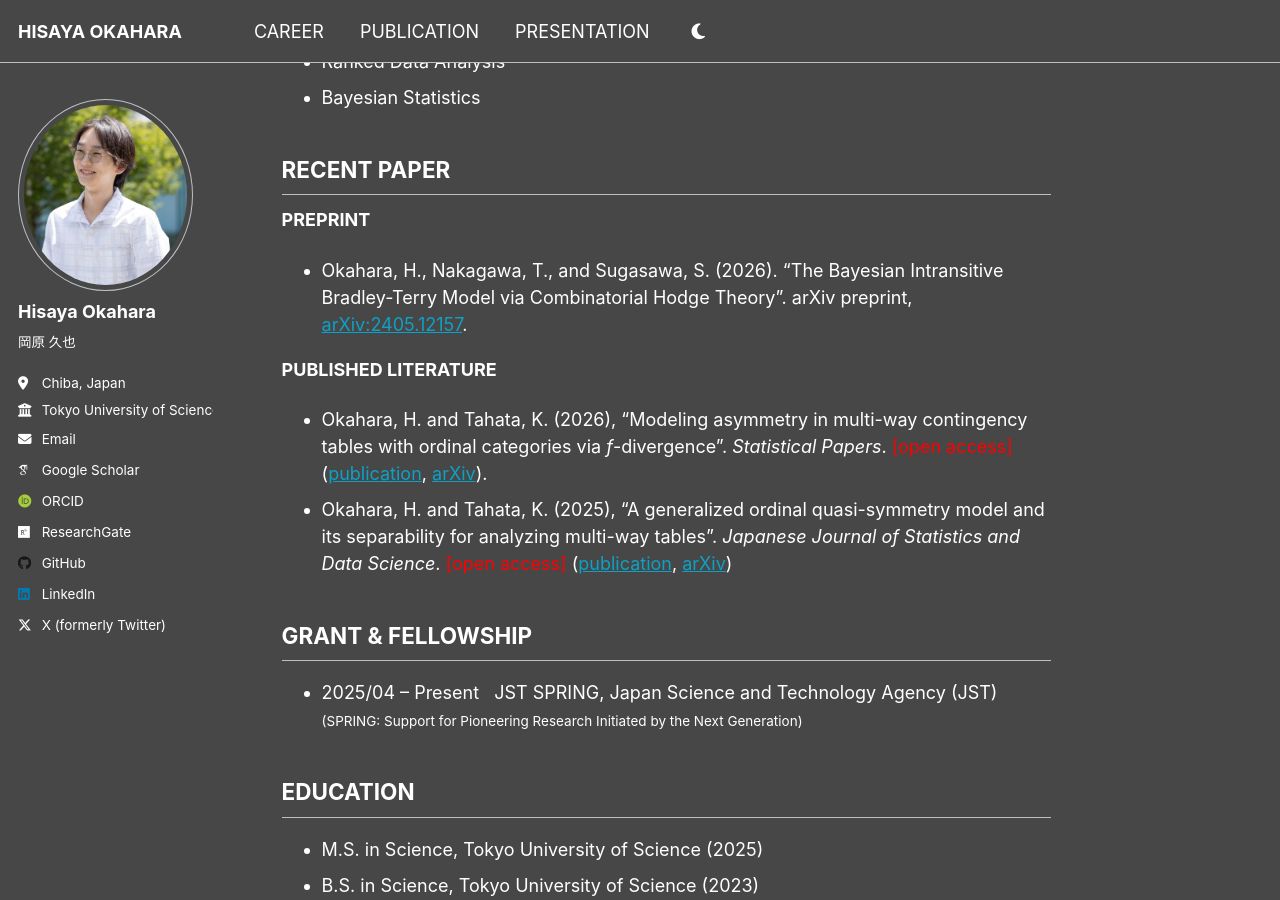
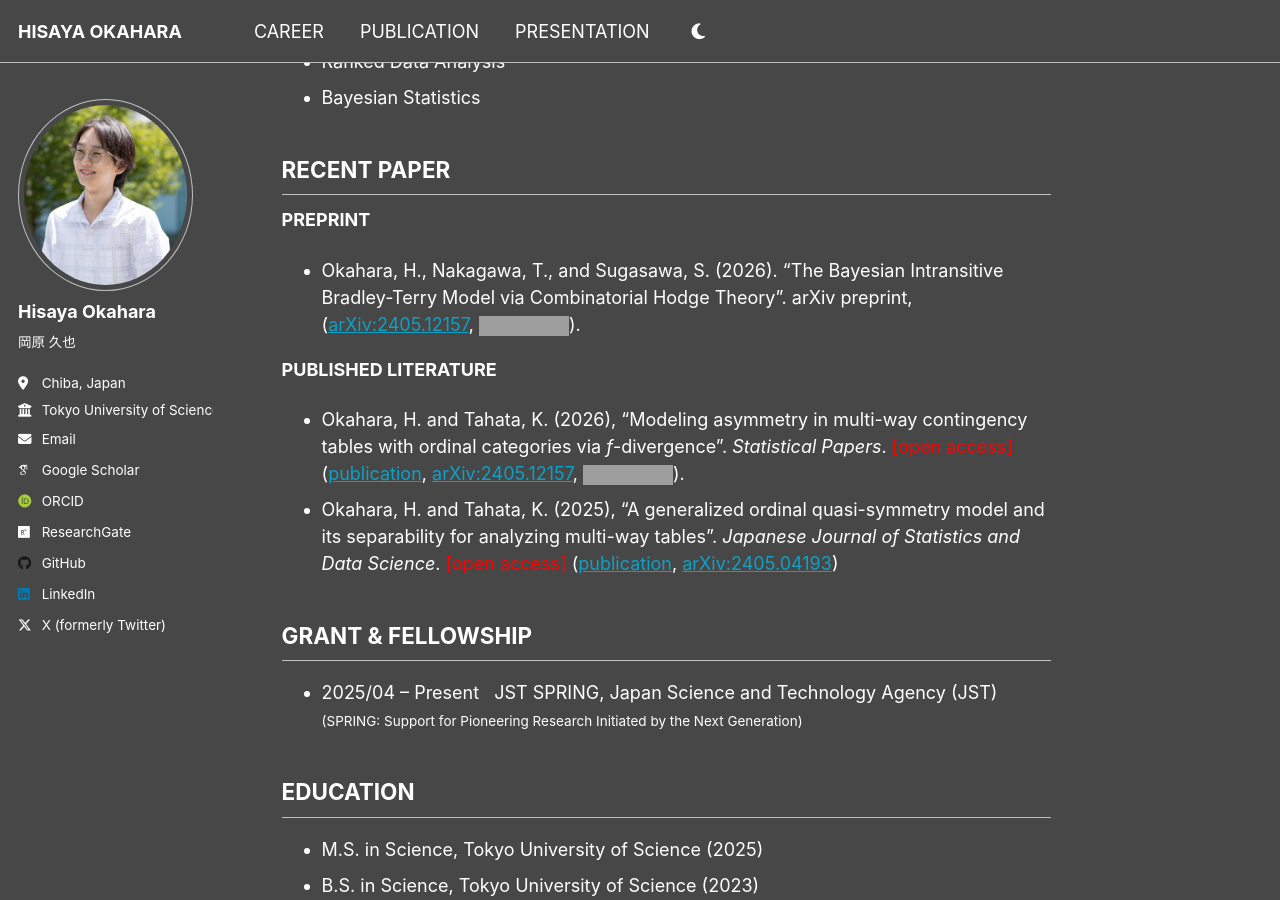
Before and after one commit to h-okahara/h-okahara.github.io, a Jekyll site: the page built from _pages/about.md, in a window 1280 px wide and 900 px high, scrolled down 362 px. Built offline with Jekyll 4.4.1, drawn with Linux system fonts in a browser that asks for light colours; some web fonts are replaced; grey boxes are pictures that could not be loaded.

Commit message:
Update recent papers with GitHub links

```diff
--- a/_pages/about.md
+++ b/_pages/about.md
@@ -24,11 +24,11 @@ I'm a Ph.D. student in the [Tahata Lab](https://tahata-lab.is.noda.tus.ac.jp/) a
 ## RECENT PAPER
 
 **PREPRINT**
-- Okahara, H., Nakagawa, T., and Sugasawa, S. (2026). "The Bayesian Intransitive Bradley-Terry Model via Combinatorial Hodge Theory". arXiv preprint, [arXiv:2405.12157](https://arxiv.org/abs/2601.07158).
+- Okahara, H., Nakagawa, T., and Sugasawa, S. (2026). "The Bayesian Intransitive Bradley-Terry Model via Combinatorial Hodge Theory". arXiv preprint, ([arXiv:2405.12157](https://arxiv.org/abs/2601.07158), [![GitHub](https://img.shields.io/badge/GitHub-R--code-blue?logo=github)](https://github.com/h-okahara/BIBT)).
 
 **PUBLISHED LITERATURE**
-- Okahara, H. and Tahata, K. (2026), "Modeling asymmetry in multi-way contingency tables with ordinal categories via *f*-divergence". *Statistical Papers*. <span style="color: red;">[open access]</span> ([publication](https://link.springer.com/article/10.1007/s00362-025-01782-y), [arXiv](https://arxiv.org/abs/2405.12157)).
-- Okahara, H. and Tahata, K. (2025), "A generalized ordinal quasi-symmetry model and its separability for analyzing multi-way tables". *Japanese Journal of Statistics and Data Science*. <span style="color: red;">[open access]</span> ([publication](https://link.springer.com/article/10.1007/s42081-024-00289-4), [arXiv](https://arxiv.org/abs/2405.04193))
+- Okahara, H. and Tahata, K. (2026), "Modeling asymmetry in multi-way contingency tables with ordinal categories via *f*-divergence". *Statistical Papers*. <span style="color: red;">[open access]</span> ([publication](https://link.springer.com/article/10.1007/s00362-025-01782-y), [arXiv:2405.12157](https://arxiv.org/abs/2405.12157), [![GitHub](https://img.shields.io/badge/GitHub-R--code-blue?logo=github)]([https://github.com/h-okahara/BIBT](https://github.com/h-okahara/GS_f))).
+- Okahara, H. and Tahata, K. (2025), "A generalized ordinal quasi-symmetry model and its separability for analyzing multi-way tables". *Japanese Journal of Statistics and Data Science*. <span style="color: red;">[open access]</span> ([publication](https://link.springer.com/article/10.1007/s42081-024-00289-4), [arXiv:2405.04193](https://arxiv.org/abs/2405.04193))
 
 
 ## GRANT & FELLOWSHIP
```
